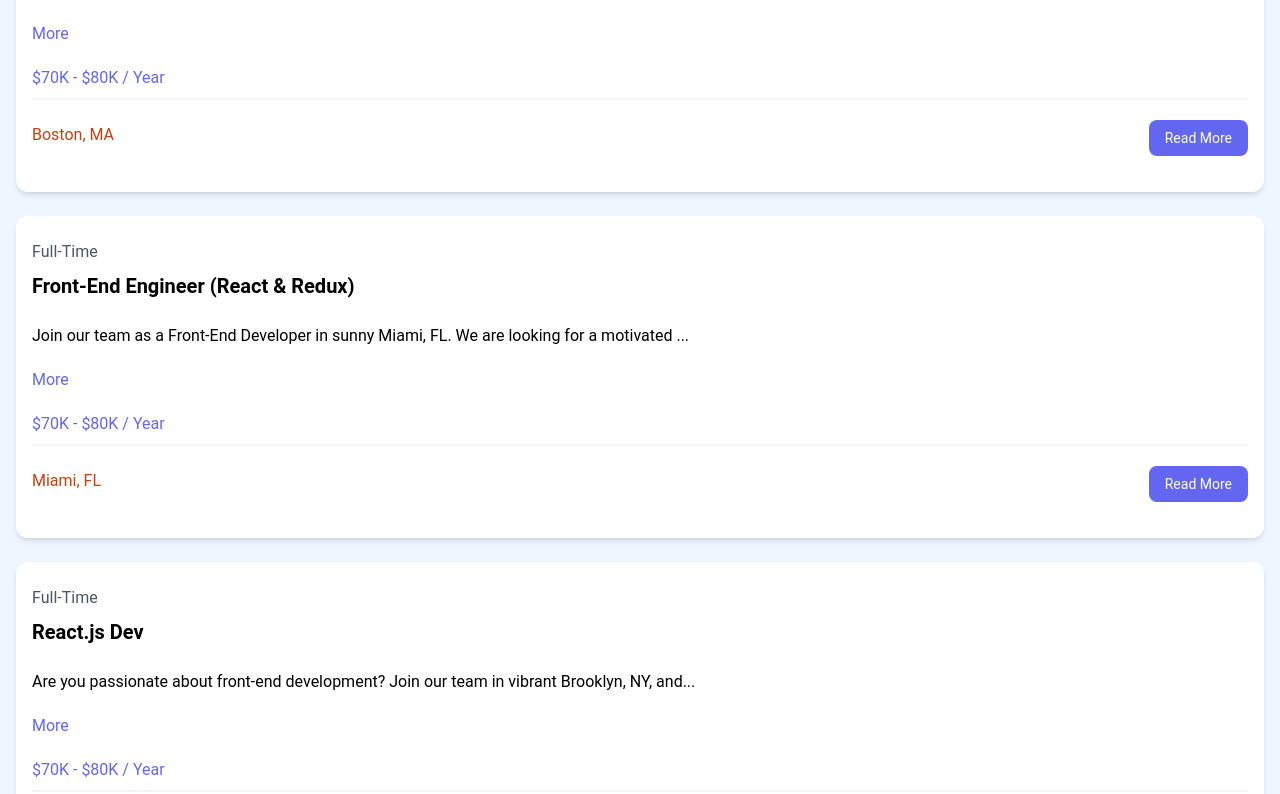
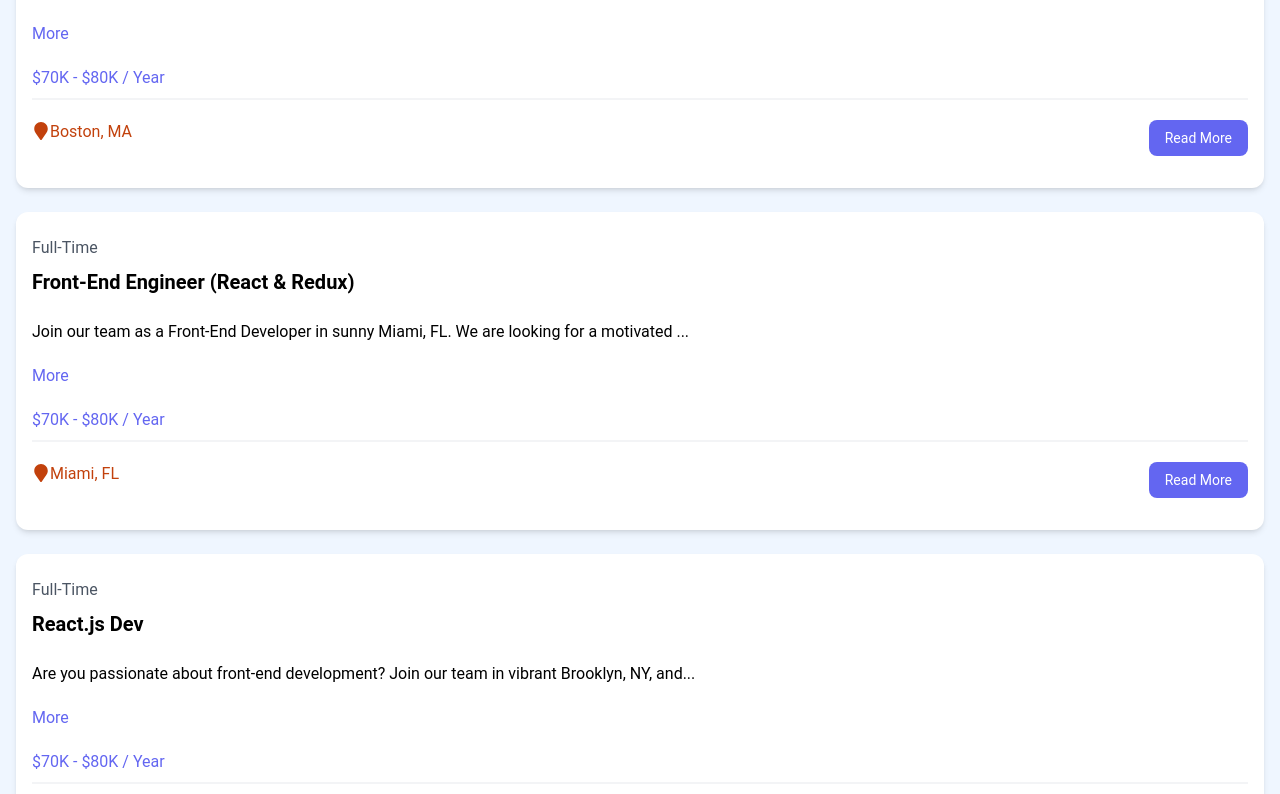
Before and after one commit to MellowMeh/react-job-listing-site, a React (Vite) app: page / in a window 1280 px wide. Shown: the part 846-1640 px from the top of the page. Built offline with nearby package versions, Linux system fonts and the light colour scheme.

Commit message:
Add multiple page functionality

```diff
--- a/package.json
+++ b/package.json
@@ -11,7 +11,9 @@
   },
   "dependencies": {
     "react": "^18.3.1",
-    "react-dom": "^18.3.1"
+    "react-dom": "^18.3.1",
+    "react-icons": "^5.3.0",
+    "react-router-dom": "^6.27.0"
   },
   "devDependencies": {
     "@eslint/js": "^9.13.0",
--- a/src/App.jsx
+++ b/src/App.jsx
@@ -1,19 +1,22 @@
-import HomeCards from "./components/HomeCards";
-import Hero from "./components/Hero";
-import Navbar from "./components/Navbar";
-import JobListings from "./components/JobListings";
-import ViewAllJobs from "./components/ViewAllJobs";
+import {
+  Route,
+  createBrowserRouter,
+  createRoutesFromElements,
+  RouterProvider,
+} from "react-router-dom";
+import HomePage from "./pages/HomePage";
+import MainLayout from "./layouts/MainLayout";
+
+const router = createBrowserRouter(
+  createRoutesFromElements(
+    <Route path="/" element={<MainLayout />}>
+      <Route index element={<HomePage />} />
+    </Route >
+  )
+);
 
 const App = () => {
-  return (
-    <>
-      <Navbar />
-      <Hero />
-      <HomeCards />
-      <JobListings />
-      <ViewAllJobs />
-    </>
-  );
+  return <RouterProvider router={router} />;
 };
 
 export default App;
--- a/src/components/JobListing.jsx
+++ b/src/components/JobListing.jsx
@@ -1,6 +1,7 @@
 /* eslint-disable react/prop-types */
 
 import { useState } from "react";
+import {FaMapMarker} from 'react-icons/fa'
 
 const JobListing = ({ job }) => {
   const [showFullDescription, setShowFullDescription] = useState(false);
@@ -30,7 +31,7 @@
           <div className="border border-gray-100 mb-5"></div>
           <div className="flex flex-col lg:flex-row justify-between mb-4">
             <div className="text-orange-700 mb-3">
-              <i className="fa-solid fa-location-dot text-lg"></i>
+              <FaMapMarker className="inline text-lg mb-1" />
               {job.location}
             </div>
             <a
--- /dev/null
+++ b/src/layouts/MainLayout.jsx
@@ -0,0 +1,13 @@
+import { Outlet } from "react-router-dom";
+import NavBar from "../components/Navbar";
+
+const MainLayout = () => {
+  return (
+    <>
+      <NavBar />
+      <Outlet />
+    </>
+  );
+};
+
+export default MainLayout;
--- /dev/null
+++ b/src/pages/HomePage.jsx
@@ -0,0 +1,17 @@
+import Hero from "../components/Hero";
+import HomeCards from "../components/HomeCards";
+import JobListings from "../components/JobListings";
+import ViewAllJobs from "../components/ViewAllJobs";
+
+const HomePage = () => {
+  return (
+    <>
+      <Hero />
+      <HomeCards />
+      <JobListings />
+      <ViewAllJobs />
+    </>
+  );
+};
+
+export default HomePage;
```
Also changed, not shown: 1 other file (tests, documents, lock files or other folders).
